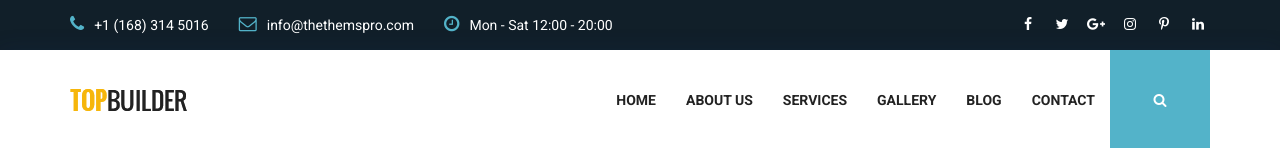
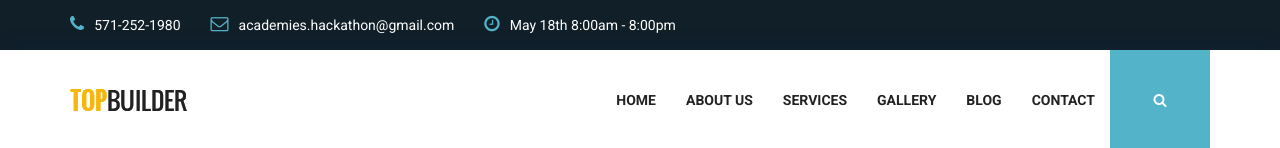
Before and after one commit to Goutham888/Hackathon, a plain HTML site: page TOPBuilder/index.html in a window 1280 px wide. Shown: the top 148 px of the page. Drawn offline with nearby package versions, Linux system fonts and the light colour scheme.

Commit message:
changes to address and email

```diff
--- a/TOPBuilder/index.html
+++ b/TOPBuilder/index.html
@@ -37,17 +37,9 @@
 	<section class="top_header_area">
 	    <div class="container">
             <ul class="nav navbar-nav top_nav">
-                <li><a href="#"><i class="fa fa-phone"></i>+1 (168) 314 5016</a></li>
-                <li><a href="#"><i class="fa fa-envelope-o"></i>info@thethemspro.com</a></li>
-                <li><a href="#"><i class="fa fa-clock-o"></i>Mon - Sat 12:00 - 20:00</a></li>
-            </ul>
-            <ul class="nav navbar-nav navbar-right social_nav">
-                <li><a href="#"><i class="fa fa-facebook" aria-hidden="true"></i></a></li>
-                <li><a href="#"><i class="fa fa-twitter" aria-hidden="true"></i></a></li>
-                <li><a href="#"><i class="fa fa-google-plus" aria-hidden="true"></i></a></li>
-                <li><a href="#"><i class="fa fa-instagram" aria-hidden="true"></i></a></li>
-                <li><a href="#"><i class="fa fa-pinterest-p" aria-hidden="true"></i></a></li>
-                <li><a href="#"><i class="fa fa-linkedin" aria-hidden="true"></i></a></li>
+                <li><a href="#"><i class="fa fa-phone"></i>571-252-1980</a></li>
+                <li><a href="#"><i class="fa fa-envelope-o"></i>academies.hackathon@gmail.com</a></li>
+                <li><a href="#"><i class="fa fa-clock-o"></i>May 18th 8:00am - 8:00pm</a></li>
             </ul>
 	    </div>
 	</section>
```
